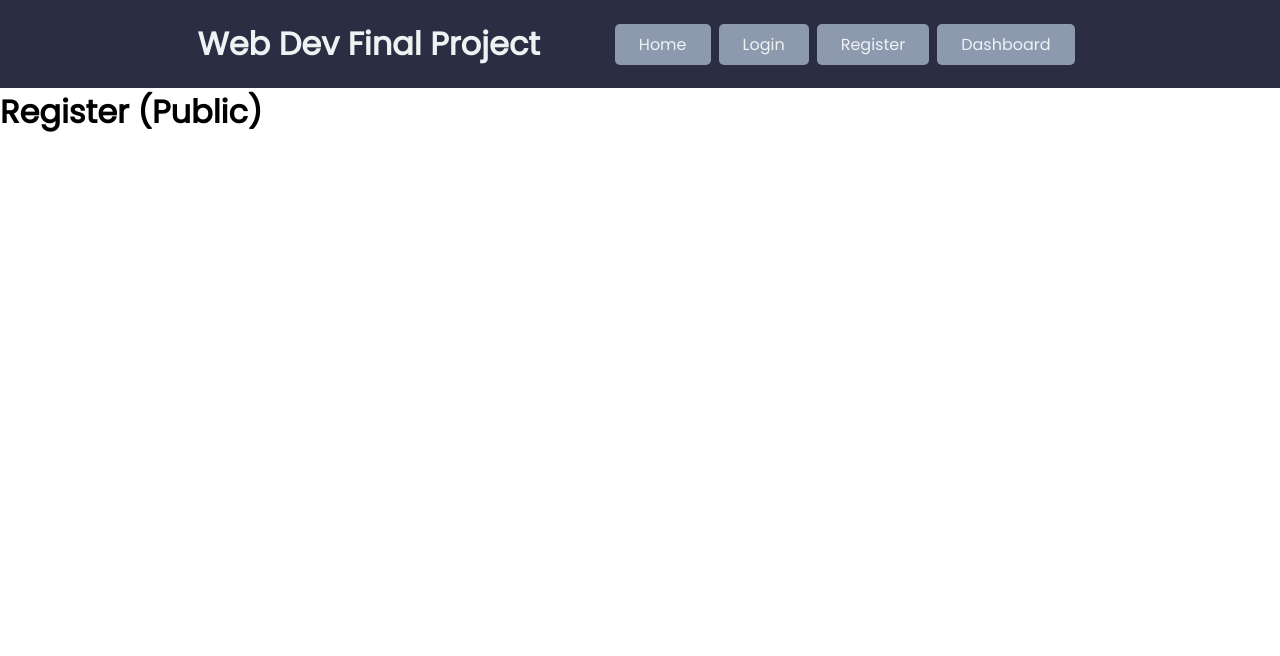
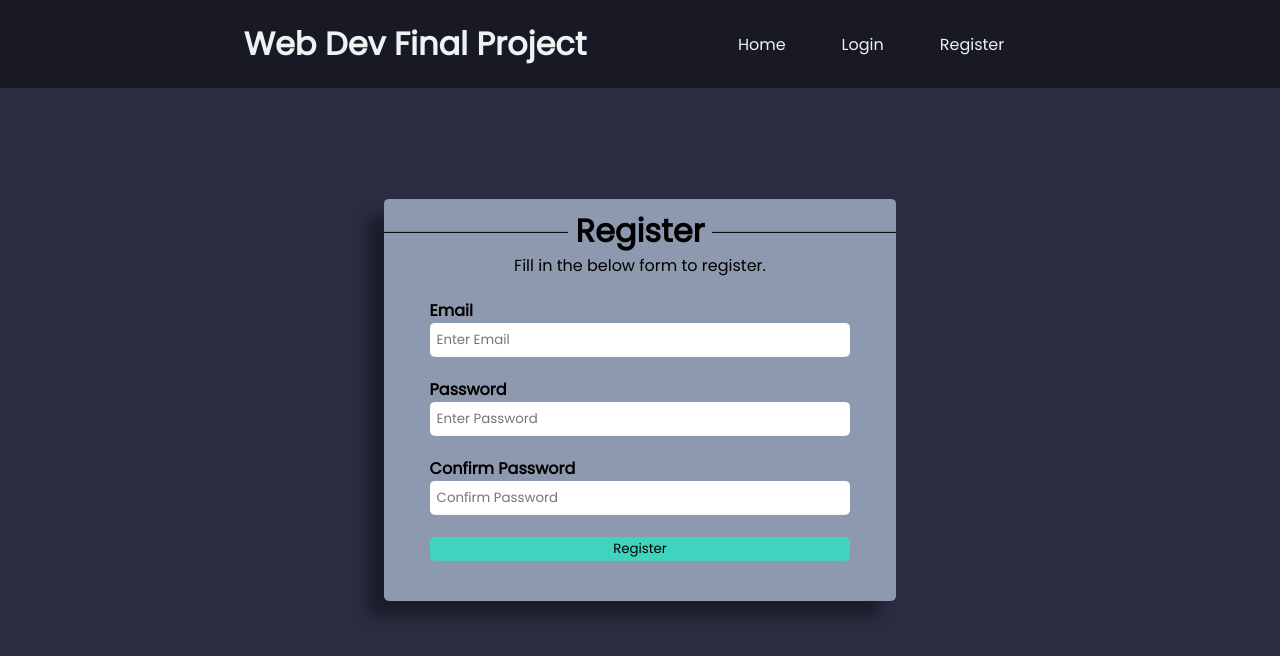
Before and after one commit to andrewgalvin/web-dev-final-project, a React (Create React App) app in the folder client/: page /register in a window 1280 px wide. Shown: the top 656 px of the page. Built offline with nearby package versions, Linux system fonts and the light colour scheme.

Commit message:
Designed mock register page

```diff
--- a/client/src/App.js
+++ b/client/src/App.js
@@ -30,7 +30,6 @@ export default function App() {
 
   return (
     <React.Fragment>
-      <React.Fragment>
       <Header />
       <Routes>
         <Route path="/" element={<Home />} />
@@ -46,6 +45,5 @@ export default function App() {
         />
       </Routes>
     </React.Fragment>
-    </React.Fragment>
   );
 }
--- a/client/src/app.css
+++ b/client/src/app.css
@@ -1,4 +1,5 @@
 :root {
+  --background-header: #181924;
   --background-primary: #2B2D42;
   --background-secondary: #8D99AE;
   --text-primary: #EDF2F3;
@@ -11,4 +12,5 @@
   margin: 0;
   padding: 0;
   font-family: Poppins;
+  box-sizing: border-box;
 }
--- a/client/src/components/Header/Header.css
+++ b/client/src/components/Header/Header.css
@@ -1,5 +1,5 @@
 header {
-  background-color: var(--background-primary);
+  background-color: var(--background-header);
   color: var(--text-primary);
 }
 
@@ -25,10 +25,8 @@ header .header__container {
   padding: 0.5em 1.5em;
   margin-right: 0.5em;
   text-decoration: none;
-  background-color: grey;
-  border-radius: 5px;
+  border-radius: 50px;
   color: var(--text-primary);
-  background-color: var(--background-secondary);
 }
 
 @media (max-width: 820px) {
@@ -38,5 +36,6 @@ header .header__container {
 }
 
 .header__nav a:hover {
-  background-color: var(--secondary-hover);
+  color: var(--text-hover);
+  background-color: rgb(0,0,0,0.09);
 }
--- a/client/src/components/Header/Header.js
+++ b/client/src/components/Header/Header.js
@@ -18,9 +18,6 @@ export default function Header(props) {
             <li>
               <Link to="/register">Register</Link>
             </li>
-            <li>
-              <Link to="/dashboard">Dashboard</Link>
-            </li>
           </ul>
         </nav>
       </div>
--- a/client/src/components/Home/Home.js
+++ b/client/src/components/Home/Home.js
@@ -1,3 +1,5 @@
+import Header from "../Header/Header.js";
+
 export default function Home(props) {
   return (
     <div>
--- /dev/null
+++ b/client/src/components/Register/Register.css
@@ -0,0 +1,73 @@
+.register {
+  height: 100vh;
+  width: 100%;
+  background-color: var(--background-primary);
+}
+
+.register-container {
+  position: absolute;
+  top: 50%;
+  left: 50%;
+  transform: translate(-50%, -50%);
+  background-color: var(--background-secondary);
+  width: 40%;
+  border-radius: 5px;
+  box-shadow: -1em 1em 1em rgb(0, 0, 0, 0.4);
+}
+
+@media (max-width: 900px){
+    .register-container {
+        width: 90%;
+    }
+    .register-input {
+        width: 100%;
+    }
+}
+
+.register-container h1 {
+  width: 100%;
+  text-align: center;
+  border-bottom: 1px solid #000;
+  line-height: 0.1em;
+  margin: 30px 0 20px;
+}
+
+.register-container h1 span {
+  background: var(--background-secondary);
+  padding: 0 8px;
+}
+
+.register-container p {
+  text-align: center;
+}
+
+.register-input {
+  padding: 20px 20px;
+  width: 90%;
+  align-items: center;
+  margin-left: auto;
+  margin-right: auto;
+}
+
+.register-input input {
+  /* display: block; */
+  width: 100%;
+  padding: 5px 5px;
+  border-radius: 5px;
+  border-color: transparent;
+  margin-bottom: 20px;
+}
+
+.register-input button {
+  background-color: rgba(18, 248, 198, 0.63);
+  border-radius: 5px;
+  border-color: transparent;
+  width: 100%;
+  margin-bottom: 20px;
+}
+
+.register-input button:hover {
+  cursor: pointer;
+  color: white;
+  background-color: rgb(133, 231, 210);
+}
--- a/client/src/components/Register/Register.js
+++ b/client/src/components/Register/Register.js
@@ -1,7 +1,55 @@
+import "../../app.css";
+import "./Register.css";
+
 export default function Register(props) {
   return (
-    <div>
-      <h1>Register (Public)</h1>
+    <div className="register">
+      <form>
+        <div className="register-container">
+          <h1>
+            <span>Register</span>
+          </h1>
+          <p>Fill in the below form to register.</p>
+
+          <div className="register-input">
+            <label for="email">
+              <b>Email</b>
+            </label>
+            <input
+              type="text"
+              placeholder="Enter Email"
+              name="email"
+              id="email"
+              required
+            />
+
+            <label for="password">
+              <b>Password</b>
+            </label>
+            <input
+              type="password"
+              placeholder="Enter Password"
+              name="password"
+              id="password"
+              required
+            />
+
+            <label for="password-Confirm">
+              <b>Confirm Password</b>
+            </label>
+            <input
+              type="password"
+              placeholder="Confirm Password"
+              name="password-Confirm"
+              id="password-Confirm"
+              required
+            />
+            <button type="submit" class="registerbtn">
+              Register
+            </button>
+          </div>
+        </div>
+      </form>
     </div>
   );
 }
```
Lines whose indentation alone changed are shown as unchanged.
